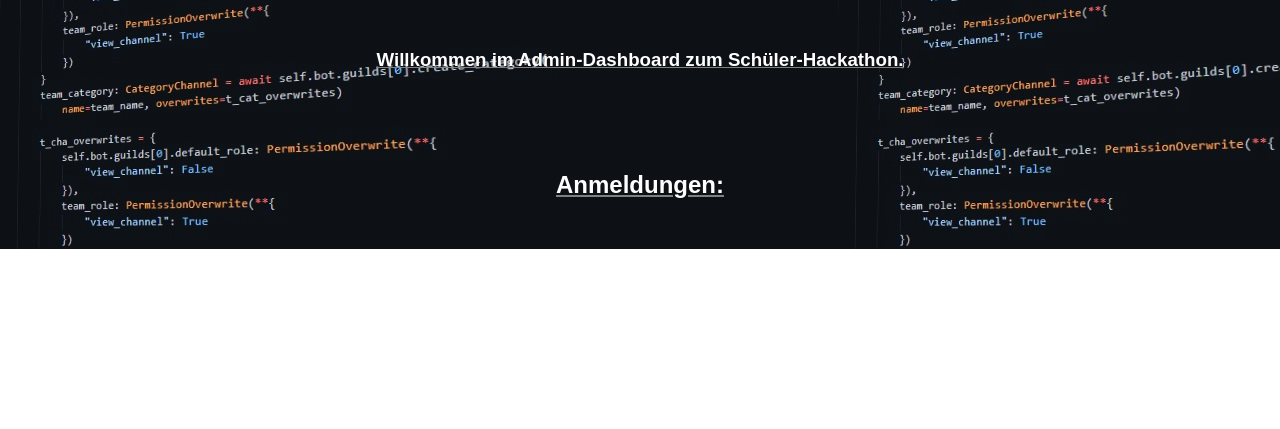
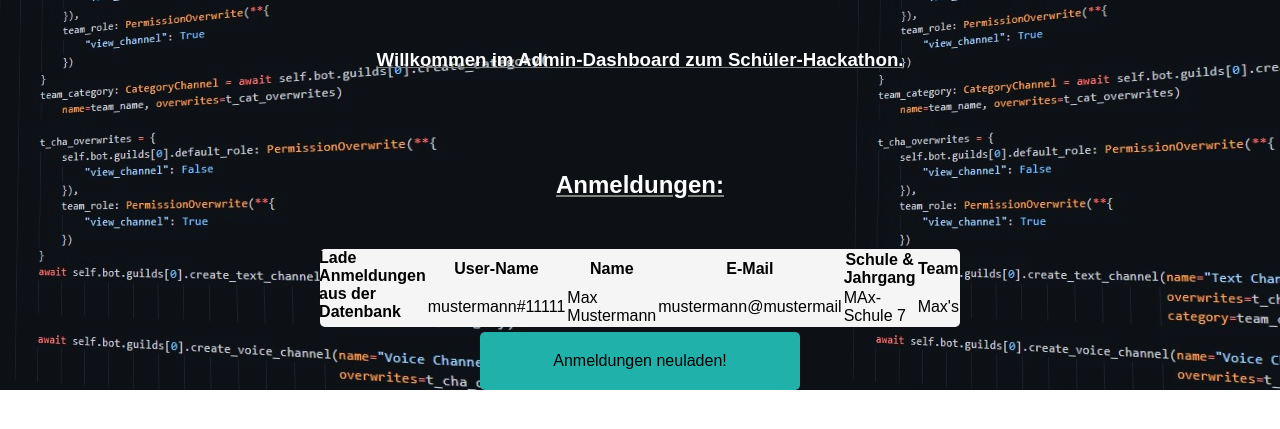
Before and after one commit to AlbertUnruh/HackathonLeer2021, a Python web app: template templates/dashboard.html in a window 1280 px wide. Shown: the part 101-530 px from the top of the page. Run offline with Jinja, Linux system fonts and the light colour scheme; the template is opened without the code that fills it, so the values that code supplies are empty.

Commit message:
redesigned some Buttons & Tables

```diff
--- a/templates/dashboard.html
+++ b/templates/dashboard.html
@@ -21,7 +21,7 @@
         <div>
             <h2 class="text-white center title">Anmeldungen:</h2>
             <div class="center table">
-                <!--
+                <h4>Lade Anmeldungen aus der Datenbank</h4>
                 <table>
                     <tr>
                         <th>User-Name</th>
@@ -38,7 +38,9 @@
                         <td>Max's</td>
                     </tr>
                 </table>
-                -->
+            </div>
+            <div class="reload-button center">
+                <a onclick="loadDB();" class="center button-content">Anmeldungen neuladen!</a>
             </div>
         </div>
     </main>
--- a/templates/index.html
+++ b/templates/index.html
@@ -40,7 +40,9 @@
             <div class="termin-card">
                 <h2 class="termin-card-header">Abgabe</h2>
             </div>
-
+            <div class="reload-button center">
+                <a onclick="loadTermins();" class="center button-content">Termine neuladen!</a>
+            </div>
         </div>
     </main>
 </body>
--- a/templates/utils/style.css
+++ b/templates/utils/style.css
@@ -53,7 +53,7 @@ header {
     background-color: lightseagreen;
     margin-left: auto;
     margin-right: auto;
-    width: 50%
+    width: 50%;
 }
 
 .button-content {
@@ -96,6 +96,8 @@ header {
     div.table {
         background-color: whitesmoke;
         width: 100%;
+        border-radius: 5px;
+        margin-bottom: 5px;
     }
 
     .termin-card {
@@ -115,6 +117,15 @@ header {
         margin-right: auto;
         margin-bottom: 25px;
     }
+
+    .reload-button {
+        border-radius: 5px;
+        background-color: lightseagreen;
+        margin-left: auto;
+        margin-right: auto;
+        width: 50%;
+        margin-bottom: 10px;
+    }
 }
 
 @media only screen and (min-width: 480px) {
@@ -123,6 +134,8 @@ header {
         width: 50%;
         margin: auto;
         padding: auto;
+        border-radius: 5px;
+        margin-bottom: 5px;
     }
 
     .termin-card {
@@ -142,4 +155,13 @@ header {
         margin-right: auto;
         margin-bottom: 25px;
     }
+
+    .reload-button {
+        border-radius: 5px;
+        background-color: lightseagreen;
+        margin-left: auto;
+        margin-right: auto;
+        width: 25%;
+        margin-bottom: 10px;
+    }
 }
```
